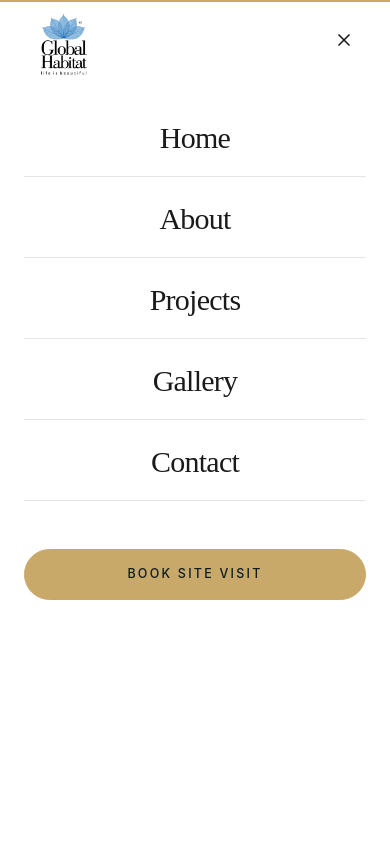
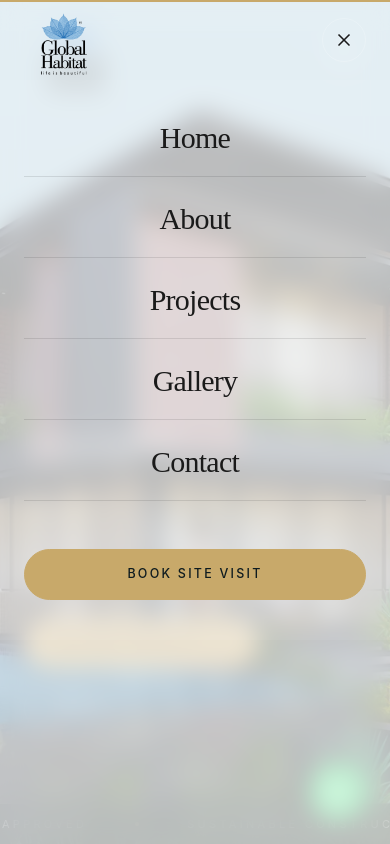
Before and after one commit to extechnology/Global-Habitat, a React (Vite) app: page / in a window 390 px wide. Both pictures are taken after a click on the button 344 px from the left and 52 px from the top of the page. Shown: the top 844 px of the page. Built offline with nearby package versions, Linux system fonts and the light colour scheme.

Commit message:
updated navbar for mobile

```diff
--- a/src/components/home/Hero.tsx
+++ b/src/components/home/Hero.tsx
@@ -45,7 +45,7 @@ function Hero() {
             Global Habitat Pvt. Ltd.
           </motion.p>
 
-          <h1 className="text-display hidden md:block mt-6 text-[clamp(1rem,5vw,3.7rem)] text-white">
+          <h1 className="text-display mt-6 text-[clamp(1rem,5vw,3.7rem)] text-white">
             {headline.map((line, i) => (
               <span key={i} className="block overflow-hidden">
                 <motion.span
--- a/src/components/shared/Navbar.tsx
+++ b/src/components/shared/Navbar.tsx
@@ -87,7 +87,7 @@ export function Navbar() {
             animate={{ opacity: 1 }}
             exit={{ opacity: 0 }}
             transition={{ duration: 0.3 }}
-            className="fixed inset-0 z-50 bg-white backdrop-blur-md text-var-ink"
+            className="fixed inset-0 z-50 bg-white/70 backdrop-blur-md text-var-ink"
           >
             <div className="container-luxe flex h-20 items-center justify-between">
               <img src="/global-logo.png" className="w-20" alt="global-logo" />
@@ -99,7 +99,7 @@ export function Navbar() {
                 <X className="h-5 w-5" />
               </button>
             </div>
-            <nav className="container-luxe py-10  bg-white/70 backdrop-blur-md flex flex-col text-center gap-6">
+            <nav className="container-luxe py-10  bg-white/5  flex flex-col text-center gap-6">
               {NAV.map((n, i) => (
                 <motion.a
                   key={n.href}
```
